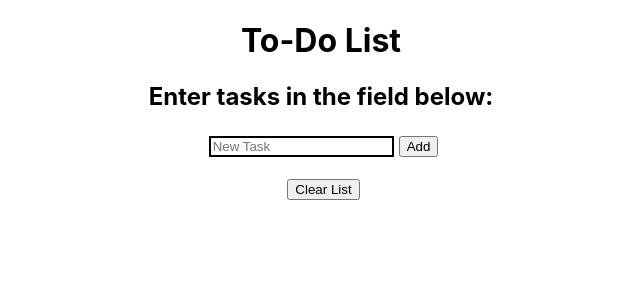
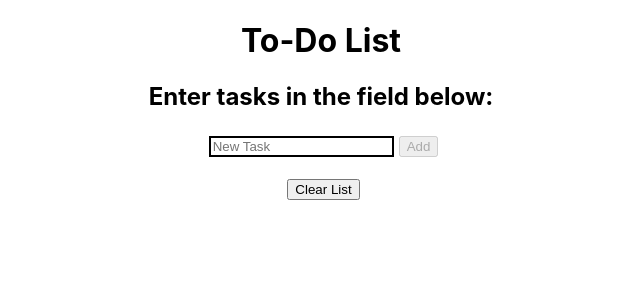
Before and after one commit to webdevyn/react-todoList, a React (Create React App) app: page / in a window 1280 px wide. Shown: the top 300 px of the page, without its empty margins (319-959 px from the left). Built offline with nearby package versions, Linux system fonts and the light colour scheme.

Commit message:
update js to prevent empty field submit

```diff
--- a/src/App.js
+++ b/src/App.js
@@ -63,7 +63,7 @@ function App() {
       <h2>Enter tasks in the field below:</h2>
       <form onSubmit={handleSubmit}>
           <input id="text" onChange={handleChange} value={newItemName} type="text" placeholder="New Task"/>
-        <input type="submit" value="Add"/>
+        <input disabled={!newItemName} type="submit" value="Add"/>
       </form>
       <ul>
         {listItems}
```
